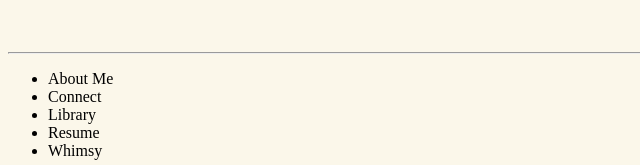
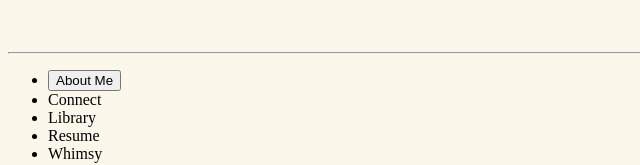
Before and after one commit to AndreaRisjord/UX_UI_HW_17, a plain HTML site: page images/index.html in a window 1280 px wide. Shown: the part 665-830 px from the top of the page, 0-640 px from the left. Drawn offline with Linux system fonts and the light colour scheme.

Commit message:
last stuff from after tutoring

```diff
--- a/images/index.html
+++ b/images/index.html
@@ -13,7 +13,7 @@
             <hr>
             <nav class="inline-block">
                 <ul>
-                    <li>About Me</li>
+                    <li><button>About Me</button></li>
                     <li>Connect</li>
                     <li>Library</li>
                     <li>Resume</li>
```
